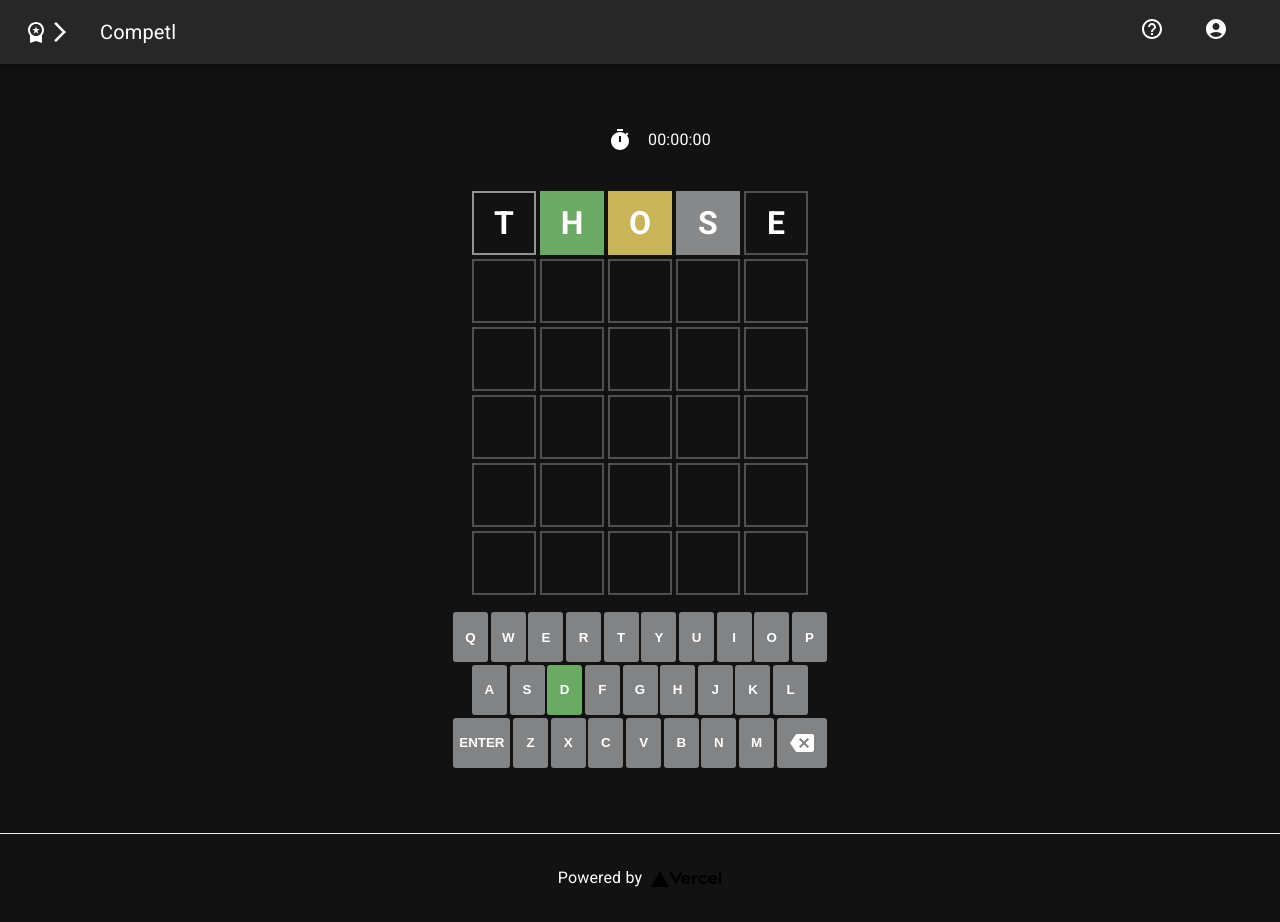
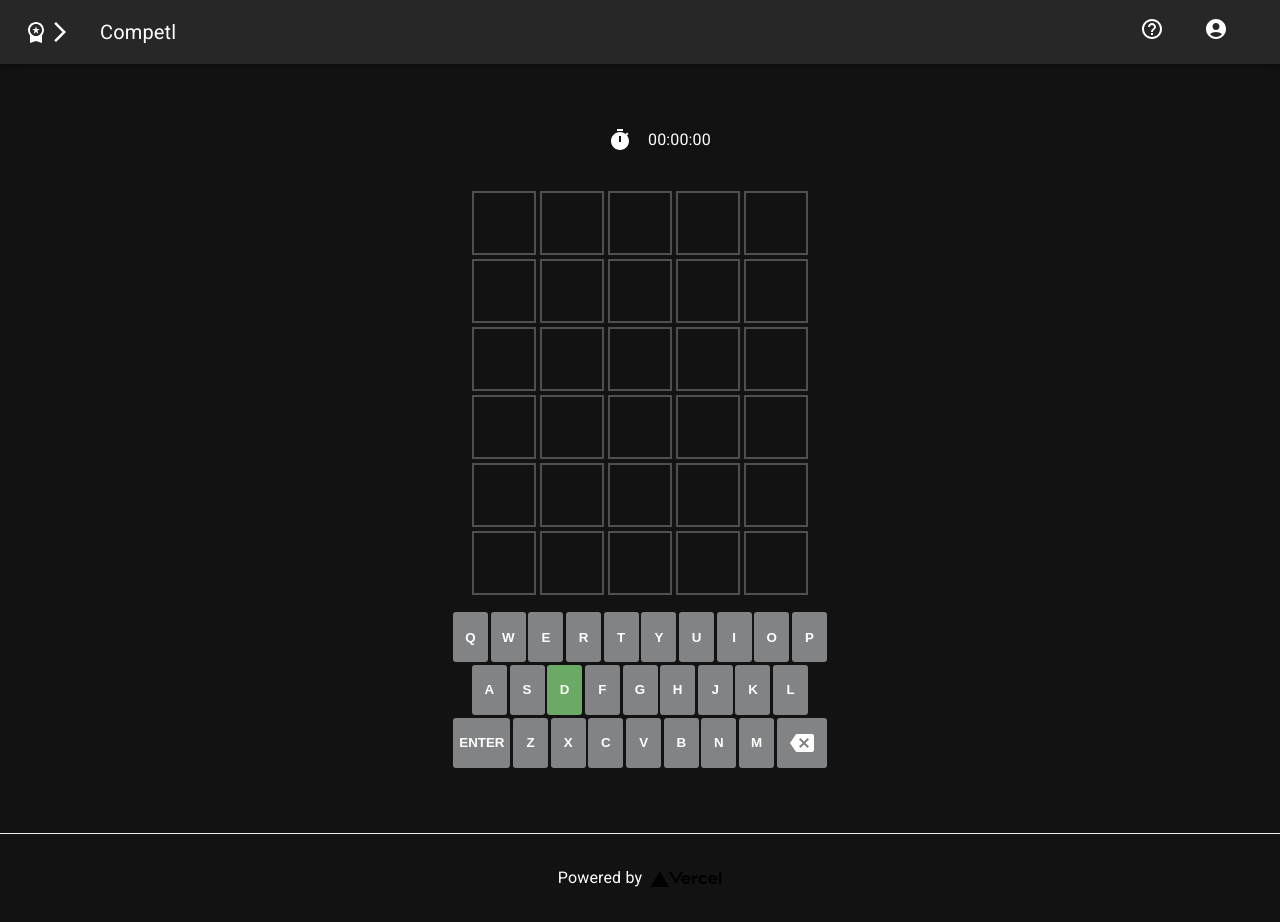
Before and after one commit to oscarwong67/Competl, a Next.js app: page / in a window 1280 px wide. Built offline with nearby package versions, Linux system fonts and the light colour scheme.

Commit message:
Update game.js

```diff
--- a/components/game.js
+++ b/components/game.js
@@ -8,10 +8,67 @@ import { getWordOfDay } from '../lib/words';
 export default function Game() {
   const [timeInMS, setTimeInMS] = useState(0.0);
 
+
   // Similar to componentDidMount and componentDidUpdate:
   useEffect(() => {
     console.log(`Today's word is: ${getWordOfDay().solution.toUpperCase()}`);
+
   });
+
+  const gameBoard = document.querySelector("[game-board]");
+
+    function startInteraction() {
+      window.addEventListener("click", handleMouseClick);
+      window.addEventListener("keydown", handleKeyPress);
+    }
+
+    function stopInteraction() {
+      window.removeEventListener("click", handleMouseClick);
+      window.removeEventListener("keydown", handleKeyPress);
+    }
+
+    startInteraction();
+
+    function handleMouseClick(e) {
+      if (e.target.matches("[data-key]")) {
+        pressKey(e.target.dataset.key);
+        return;
+      }
+
+      if(e.target.matches("[data-enter]")) {
+        submitWord();
+        return;
+      }
+
+      if(e.target.matches("[data-delete]")) {
+        deleteLetter();
+        return;
+      }
+    }
+
+    function handleKeyPress(e) {
+      if(e.key === "Enter") {
+        submitWord();
+        return;
+      }
+
+      if(e.key === "Backspace" || e.key === "Delete"){
+        deleteLetter();
+        return;
+      }
+
+      if(e.key.match(/^[a-z]$/)) {
+        pressKey(e.key);
+        return;
+      }
+    }
+
+    function pressKey(key) {
+      const nextTile = gameBoard.querySelector(":not([data-letter])");
+      nextTile.dataset.letter = key.toLowerCase();
+      nextTile.textContent = key;
+      nextTile.dataset.state = "active";
+    }
 
   function getFormattedTime() {
     const MS_PER_MINUTE = 60000;
@@ -38,20 +95,12 @@ export default function Game() {
           <Typography>{getFormattedTime()}</Typography>
         </Grid>
       </Grid>
-      <div className={styles.gameBoard}>
-        <div className={styles.tile} data-state="active">
-          T
-        </div>
-        <div className={styles.tile} data-state="correct">
-          H
-        </div>
-        <div className={styles.tile} data-state="wrong-postion">
-          O
-        </div>
-        <div className={styles.tile} data-state="wrong">
-          S
-        </div>
-        <div className={styles.tile}>E</div>
+      <div game-board className={styles.gameBoard}>
+        <div className={styles.tile}></div>
+        <div className={styles.tile}></div>
+        <div className={styles.tile}></div>
+        <div className={styles.tile}></div>
+        <div className={styles.tile}></div>
         <div className={styles.tile}></div>
         <div className={styles.tile}></div>
         <div className={styles.tile}></div>
@@ -142,7 +191,7 @@ export default function Game() {
             L
           </button>
         </div>
-
+        <div className={styles.space}></div>
         <div className={styles.keyboardRow}>
           <button data-enter className={styles.keyLarge}>ENTER</button>
           <button className={styles.key} data-key="Z">
```
